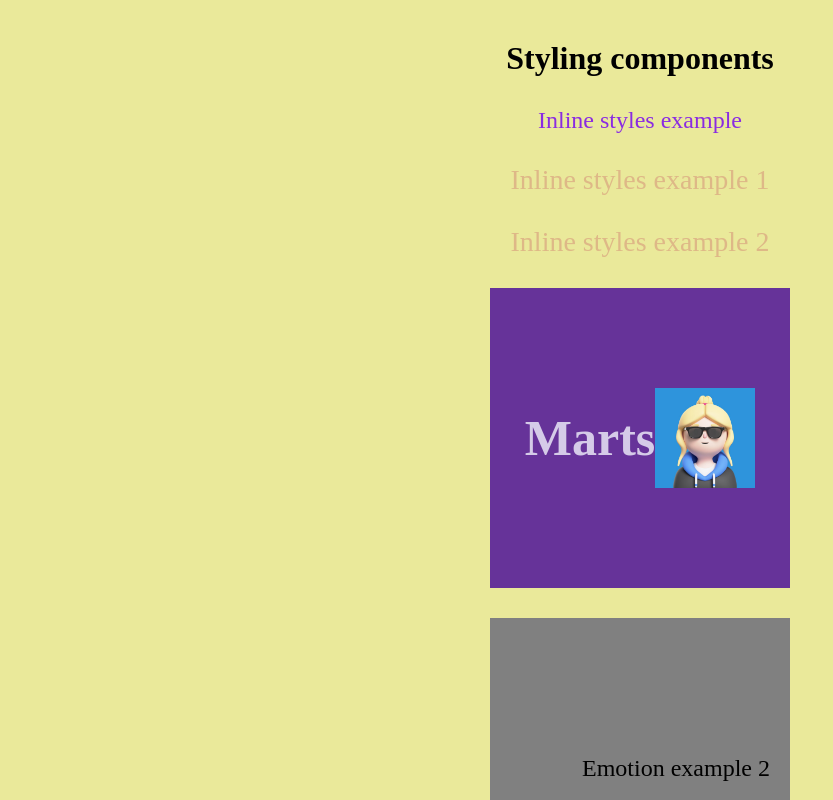
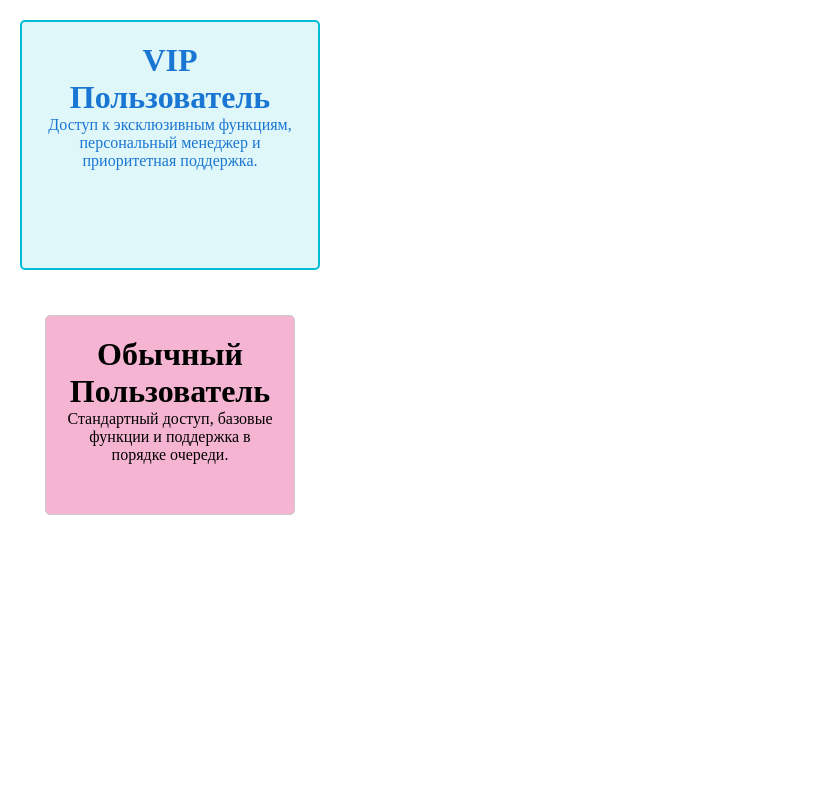
Before and after one commit to EvgeniiBuller/55-react_ts, a React (Vite) app: page / in a window 1280 px wide. Shown: the top 800 px of the page, without its empty margins (0-833 px from the left). Built offline with nearby package versions, Linux system fonts and the light colour scheme.

Commit message:
add Homework09

```diff
--- a/src/App.tsx
+++ b/src/App.tsx
@@ -5,12 +5,13 @@
 //import Lesson06 from './lessons/Lesson06/Lesson06';
 //import Lesson07 from './lessons/Lesson06/Lesson07/Lesson07'
 // import Lesson08 from "./lessons/Lesson08/Lesson08"
-import Lesson09 from "./lessons/Lesson09/Lesson09"
+//import Lesson09 from "./lessons/Lesson09/Lesson09"
 
 ////Homeworks import
 //import Homework06 from './homeworks/Homework06/Homework06'
 // import Homework07 from "./homeworks/Homework07/Homework07"
 //import Homework08 from "./homeworks/Homework08/Homework08"
+import Homework09 from "./homeworks/Homework09/homework09"
 
 //consultation import
 //import Consultation04 from "./consultations/Consultation04/Consultation04"
@@ -26,7 +27,8 @@
        {/* <Lesson08/> */}
        {/* <Consultation04/> */}
        {/* <Homework08/> */}
-       <Lesson09 />
+       {/* <Lesson09 /> */}
+       <Homework09 />
     </>
   )
 }
--- /dev/null
+++ b/src/homeworks/Homework09/homework09.tsx
@@ -0,0 +1,26 @@
+import { InfoCard, VipInfoCard } from "./styles";
+
+function Homework09() {
+  return (
+    <div className="homework09-container">
+      <VipInfoCard>
+        <div>
+          <h1>VIP Пользователь</h1>
+          <p>
+            {" "}
+            Доступ к эксклюзивным функциям, персональный менеджер и приоритетная
+            поддержка.
+          </p>
+        </div>
+      </VipInfoCard>
+      <InfoCard>
+        <h1> Обычный Пользователь</h1>
+        <p>
+          Стандартный доступ, базовые функции и поддержка в порядке очереди.
+        </p>
+      </InfoCard>
+    </div>
+  );
+}
+
+export default Homework09;
--- /dev/null
+++ b/src/homeworks/Homework09/styles.ts
@@ -0,0 +1,22 @@
+import styled from "@emotion/styled";
+
+export const InfoCard = styled.div`
+  border: 1px solid #ccc;
+  border-radius: 5px;
+  padding: 20px;
+  margin: 45px;
+  text-align: center;
+  width: 250px;
+  height: 200px;
+  background-color: #f5b5d2;
+  justify-content: center;
+`;
+
+export const VipInfoCard = styled(InfoCard)`
+  width: 300px;
+  height: 250px;
+  background-color: #e0f7fa;
+  border: 2px solid #00bcd4;
+  color: #1976d2;
+  margin: 20px;
+`;
--- a/src/lessons/Lesson09/Lesson09.tsx
+++ b/src/lessons/Lesson09/Lesson09.tsx
@@ -21,7 +21,7 @@
       <BoxInfo primary={false}>Emotion example 2</BoxInfo> */}
       <BoxInfo primary>
 <TitleCard>Marts</TitleCard>
-<AvatarImg src={Avatar}></AvatarImg>
+<AvatarImg src={Avatar}></AvatarImg >
       </BoxInfo>
       <BoxInfo>Emotion example 2</BoxInfo>
     </div>
--- a/src/lessons/Lesson09/styles.ts
+++ b/src/lessons/Lesson09/styles.ts
@@ -7,7 +7,7 @@
 export const BoxInfo = styled.div<BoxInfoStyledProps>`
  display: flex;
  align-items: center;
- justify-content: ${({primary})=> primary ?'center': 'flex-end'};;
+ justify-content: ${({primary})=> primary ?'center': 'flex-end'};
  padding: 20px;
  width: 300px;
  height: 300px;
```
